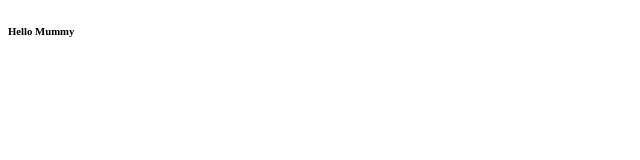
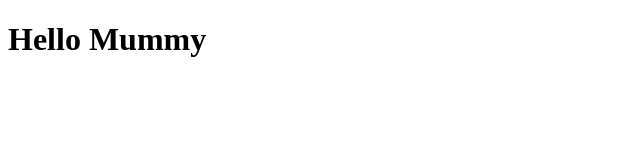
Before and after one commit to wspen/wspen.github.io, a plain HTML site: page index.html in a window 1280 px wide. Shown: the whole page, without its empty margins (0-640 px from the left). Drawn offline with Linux system fonts and the light colour scheme.

Commit message:
Update index.html

```diff
--- a/index.html
+++ b/index.html
@@ -5,6 +5,6 @@
     </title>
   </head>
   <body>
-    <h6>Hello Mummy</h6>
+    <h1>Hello Mummy</h6>
   </body>
 </html>
```
